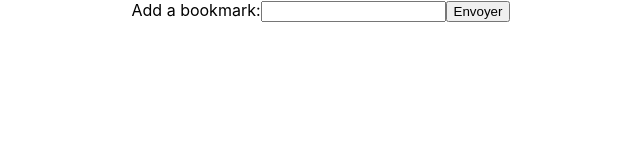
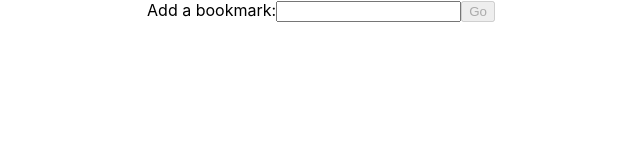
Before and after one commit to celmartinez/klaxoon-test, a React (Create React App) app in the folder technical-test/: page / in a window 1280 px wide. Shown: the top 160 px of the page, without its empty margins (319-959 px from the left). Built offline with nearby package versions, Linux system fonts and the light colour scheme.

Commit message:
fetch bookmark metadata when submit form

```diff
--- a/technical-test/src/components/AddBookmarkForm/AddBookMarkForm.tsx
+++ b/technical-test/src/components/AddBookmarkForm/AddBookMarkForm.tsx
@@ -1,24 +1,59 @@
-import { ChangeEvent, FormEvent, useState } from "react";
+import { ChangeEvent, FormEvent, useEffect, useState } from "react";
 
 const AddBookMarkForm = () => {
-    const [inputValue, setinputValue] = useState("");
+    const [inputValue, setInputValue] = useState("");
+    const [isLoading, setIsLoading] = useState(false);
+    const [error, setError] = useState("");
+
+    useEffect(() => {
+        if (error) setError("");
+    }, [inputValue]);
+
+    const fetchBookmarkMetadata = async () => {
+        setIsLoading(true);
+        setInputValue("");
+        try {
+            const response = await fetch(
+                `http://noembed.com/embed?url=${inputValue}`
+            );
+            const bookmarkMetaData = await response.json();
+            console.log("bookmarkMetaData :>> ", bookmarkMetaData);
+            if (bookmarkMetaData.error) setError(bookmarkMetaData.error);
+            return bookmarkMetaData;
+        } catch (err) {
+            console.error(err);
+        } finally {
+            setIsLoading(false);
+        }
+    };
 
     const handleChange = (event: ChangeEvent<HTMLInputElement>) =>
-        setinputValue(event.target.value);
+        setInputValue(event.target.value);
 
     const handleSubmit = (event: FormEvent<HTMLFormElement>) => {
-        // TODO: fetch bookmark metadata here  https://noembed.com/
+        if (inputValue) fetchBookmarkMetadata();
         event.preventDefault();
     };
 
     return (
-        <form onSubmit={handleSubmit}>
-            <label>
-                Add a bookmark:
-                <input type="text" value={inputValue} onChange={handleChange} />
-            </label>
-            <input type="submit" value="Envoyer" />
-        </form>
+        <>
+            <form onSubmit={handleSubmit}>
+                <label>
+                    Add a bookmark:
+                    <input
+                        type="text"
+                        value={inputValue}
+                        onChange={handleChange}
+                    />
+                </label>
+                <input
+                    type="submit"
+                    disabled={isLoading || !inputValue}
+                    value="Go"
+                />
+            </form>
+            {error}
+        </>
     );
 };
 
```
